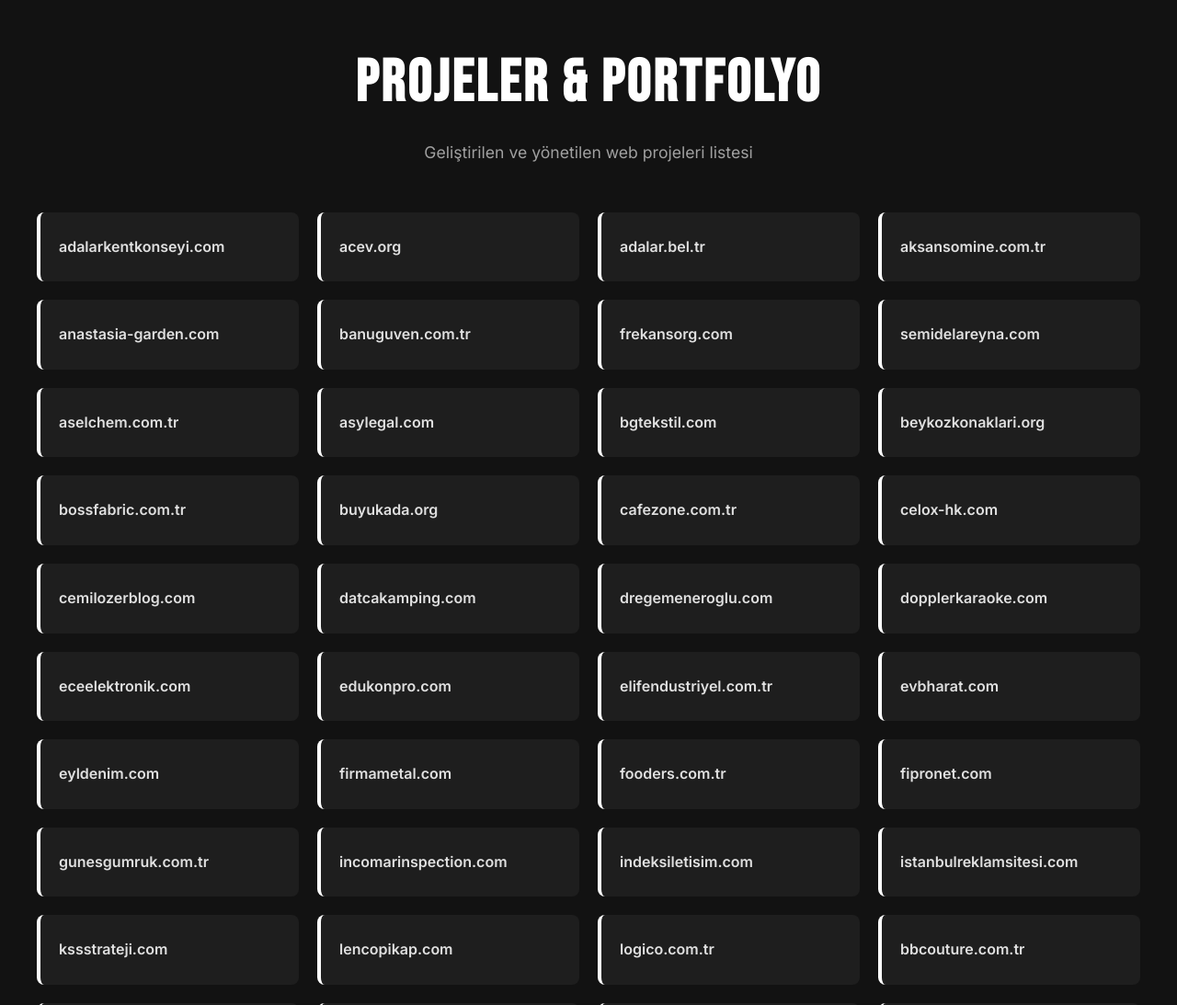
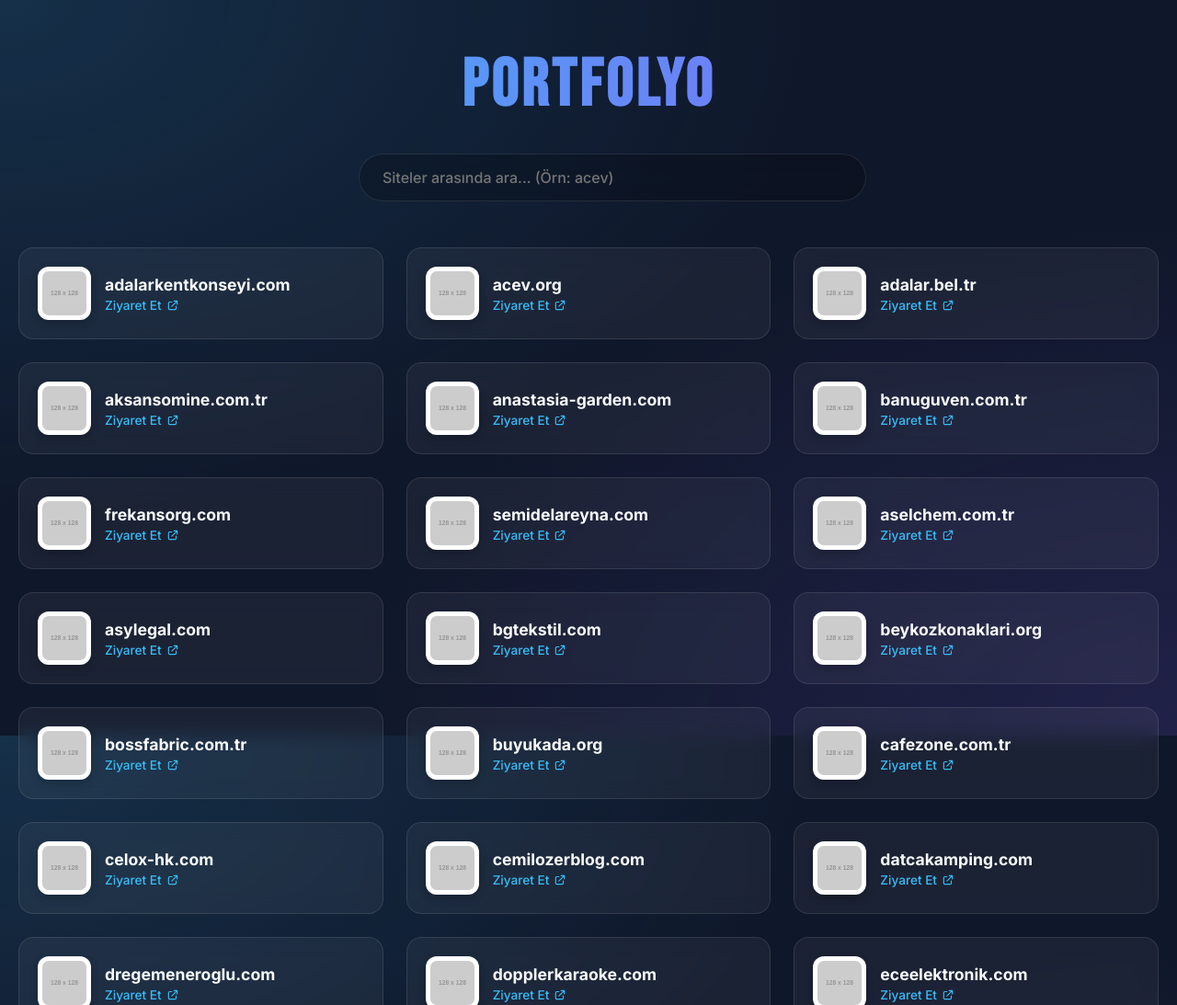
Before and after one commit to yasinnzz/portfolyo, a plain HTML site: page index.html in a window 1280 px wide. Shown: the top 1093 px of the page at 92% size. Drawn offline with Linux system fonts and the light colour scheme; placeholder pictures from the web are drawn by us.

Commit message:
Update index.html

```diff
--- a/index.html
+++ b/index.html
@@ -3,21 +3,34 @@
 <head>
     <meta charset="UTF-8">
     <meta name="viewport" content="width=device-width, initial-scale=1.0">
-    <title>Web Tasarım & Geliştirme Portfolyosu</title>
+    <title>Premium Portfolyo</title>
     <style>
-        @import url('https://fonts.googleapis.com/css2?family=Bebas+Neue&family=Inter:wght@400;600&display=swap');
+        @import url('https://fonts.googleapis.com/css2?family=Bebas+Neue&family=Inter:wght@300;500;700&display=swap');
+
+        :root {
+            --bg-color: #0f172a;
+            --card-bg: rgba(255, 255, 255, 0.05);
+            --card-border: rgba(255, 255, 255, 0.1);
+            --accent: #38bdf8;
+            --text-main: #f8fafc;
+            --text-muted: #94a3b8;
+        }
 
         body {
             font-family: 'Inter', sans-serif;
-            background-color: #121212;
-            color: #ffffff;
+            background-color: var(--bg-color);
+            background-image:
+                radial-gradient(at 0% 0%, rgba(56, 189, 248, 0.15) 0px, transparent 50%),
+                radial-gradient(at 100% 100%, rgba(139, 92, 246, 0.15) 0px, transparent 50%);
+            background-attachment: fixed;
+            color: var(--text-main);
             margin: 0;
-            padding: 40px 20px;
-            line-height: 1.6;
+            padding: 50px 20px;
+            min-height: 100vh;
         }
 
         .container {
-            max-width: 1200px;
+            max-width: 1300px;
             margin: 0 auto;
         }
 
@@ -28,137 +41,205 @@
 
         h1 {
             font-family: 'Bebas Neue', sans-serif;
-            font-size: 4rem;
-            letter-spacing: 3px;
+            font-size: 4.5rem;
+            letter-spacing: 4px;
             margin: 0;
-            color: #ffffff;
-            text-transform: uppercase;
+            background: linear-gradient(to right, #38bdf8, #8b5cf6);
+            -webkit-background-clip: text;
+            -webkit-text-fill-color: transparent;
         }
 
-        p.subtitle {
-            color: #a0a0a0;
-            font-size: 1.1rem;
-            margin-top: 10px;
+        .search-box {
+            margin: 30px auto;
+            max-width: 500px;
+        }
+
+        .search-box input {
+            width: 100%;
+            padding: 15px 25px;
+            border-radius: 30px;
+            border: 1px solid var(--card-border);
+            background: rgba(0, 0, 0, 0.2);
+            color: white;
+            font-family: 'Inter', sans-serif;
+            font-size: 1rem;
+            outline: none;
+            transition: all 0.3s ease;
+            backdrop-filter: blur(10px);
+        }
+
+        .search-box input:focus {
+            border-color: var(--accent);
+            box-shadow: 0 0 15px rgba(56, 189, 248, 0.2);
         }
 
         .portfolio-grid {
             display: grid;
-            grid-template-columns: repeat(auto-fill, minmax(280px, 1fr));
-            gap: 20px;
+            grid-template-columns: repeat(auto-fill, minmax(300px, 1fr));
+            gap: 25px;
         }
 
-        .portfolio-item {
-            background-color: #1e1e1e;
-            padding: 25px 20px;
-            border-radius: 8px;
-            border-left: 4px solid #ffffff;
-            transition: transform 0.3s ease, background-color 0.3s ease;
+        .card {
+            background: var(--card-bg);
+            border: 1px solid var(--card-border);
+            border-radius: 16px;
+            padding: 20px;
             display: flex;
             align-items: center;
-            word-break: break-all;
+            gap: 15px;
+            backdrop-filter: blur(10px);
+            -webkit-backdrop-filter: blur(10px);
+            transition: all 0.4s cubic-bezier(0.175, 0.885, 0.32, 1.275);
+            text-decoration: none;
+            color: var(--text-main);
+            overflow: hidden;
+            position: relative;
         }
 
-        .portfolio-item:hover {
-            transform: translateY(-5px);
-            background-color: #2a2a2a;
-            border-left: 4px solid #4da6ff;
+        .card::before {
+            content: '';
+            position: absolute;
+            top: 0; left: 0; width: 100%; height: 100%;
+            background: linear-gradient(45deg, transparent, rgba(255,255,255,0.03), transparent);
+            transform: translateX(-100%);
+            transition: transform 0.6s ease;
         }
 
-        .portfolio-item a {
-            text-decoration: none;
-            color: #e0e0e0;
-            font-weight: 600;
-            font-size: 1rem;
-            width: 100%;
-            transition: color 0.3s ease;
+        .card:hover {
+            transform: translateY(-8px);
+            border-color: rgba(56, 189, 248, 0.4);
+            box-shadow: 0 15px 30px rgba(0, 0, 0, 0.3), 0 0 20px rgba(56, 189, 248, 0.1);
+            background: rgba(255, 255, 255, 0.08);
         }
 
-        .portfolio-item:hover a {
-            color: #4da6ff;
+        .card:hover::before {
+            transform: translateX(100%);
         }
 
-        /* Responsive Design */
-        @media (max-width: 768px) {
-            h1 { font-size: 3rem; }
-            .portfolio-grid { grid-template-columns: 1fr; }
+        .card-icon {
+            width: 48px;
+            height: 48px;
+            border-radius: 12px;
+            background: #fff;
+            padding: 5px;
+            object-fit: contain;
+            box-shadow: 0 4px 10px rgba(0,0,0,0.2);
         }
+
+        .card-content {
+            flex: 1;
+            min-width: 0;
+        }
+
+        .card-title {
+            font-weight: 700;
+            font-size: 1.1rem;
+            margin: 0 0 4px 0;
+            white-space: nowrap;
+            overflow: hidden;
+            text-overflow: ellipsis;
+        }
+
+        .card-link-text {
+            font-size: 0.85rem;
+            color: var(--accent);
+            margin: 0;
+            display: flex;
+            align-items: center;
+            gap: 5px;
+        }
+
+        .card-link-text svg {
+            width: 14px;
+            height: 14px;
+            transition: transform 0.3s ease;
+        }
+
+        .card:hover .card-link-text svg {
+            transform: translateX(3px) translateY(-3px);
+        }
+
     </style>
 </head>
 <body>
 
     <div class="container">
         <header>
-            <h1>Projeler & Portfolyo</h1>
-            <p class="subtitle">Geliştirilen ve yönetilen web projeleri listesi</p>
+            <h1>Portfolyo</h1>
+            <div class="search-box">
+                <input type="text" id="searchInput" placeholder="Siteler arasında ara... (Örn: acev)">
+            </div>
         </header>
 
-        <div class="portfolio-grid">
-            <div class="portfolio-item"><a href="http://adalarkentkonseyi.com/" target="_blank">adalarkentkonseyi.com</a></div>
-            <div class="portfolio-item"><a href="http://www.acev.org/" target="_blank">acev.org</a></div>
-            <div class="portfolio-item"><a href="http://adalar.bel.tr/" target="_blank">adalar.bel.tr</a></div>
-            <div class="portfolio-item"><a href="http://aksansomine.com.tr/" target="_blank">aksansomine.com.tr</a></div>
-            <div class="portfolio-item"><a href="http://anastasia-garden.com/" target="_blank">anastasia-garden.com</a></div>
-            <div class="portfolio-item"><a href="http://banuguven.com.tr/" target="_blank">banuguven.com.tr</a></div>
-            <div class="portfolio-item"><a href="http://frekansorg.com/" target="_blank">frekansorg.com</a></div>
-            <div class="portfolio-item"><a href="http://semidelareyna.com/" target="_blank">semidelareyna.com</a></div>
-            <div class="portfolio-item"><a href="https://www.aselchem.com.tr/" target="_blank">aselchem.com.tr</a></div>
-            <div class="portfolio-item"><a href="http://asylegal.com/" target="_blank">asylegal.com</a></div>
-            <div class="portfolio-item"><a href="http://bgtekstil.com/" target="_blank">bgtekstil.com</a></div>
-            <div class="portfolio-item"><a href="https://www.beykozkonaklari.org/" target="_blank">beykozkonaklari.org</a></div>
-            <div class="portfolio-item"><a href="https://bossfabric.com.tr/" target="_blank">bossfabric.com.tr</a></div>
-            <div class="portfolio-item"><a href="http://buyukada.org/" target="_blank">buyukada.org</a></div>
-            <div class="portfolio-item"><a href="http://cafezone.com.tr/" target="_blank">cafezone.com.tr</a></div>
-            <div class="portfolio-item"><a href="https://www.celox-hk.com/" target="_blank">celox-hk.com</a></div>
-            <div class="portfolio-item"><a href="https://cemilozerblog.com/" target="_blank">cemilozerblog.com</a></div>
-            <div class="portfolio-item"><a href="https://datcakamping.com/" target="_blank">datcakamping.com</a></div>
-            <div class="portfolio-item"><a href="http://dregemeneroglu.com/" target="_blank">dregemeneroglu.com</a></div>
-            <div class="portfolio-item"><a href="https://dopplerkaraoke.com/" target="_blank">dopplerkaraoke.com</a></div>
-            <div class="portfolio-item"><a href="http://eceelektronik.com/" target="_blank">eceelektronik.com</a></div>
-            <div class="portfolio-item"><a href="http://edukonpro.com/" target="_blank">edukonpro.com</a></div>
-            <div class="portfolio-item"><a href="http://elifendustriyel.com.tr/" target="_blank">elifendustriyel.com.tr</a></div>
-            <div class="portfolio-item"><a href="http://evbharat.com/" target="_blank">evbharat.com</a></div>
-            <div class="portfolio-item"><a href="http://eyldenim.com/" target="_blank">eyldenim.com</a></div>
-            <div class="portfolio-item"><a href="http://firmametal.com/" target="_blank">firmametal.com</a></div>
-            <div class="portfolio-item"><a href="http://fooders.com.tr/" target="_blank">fooders.com.tr</a></div>
-            <div class="portfolio-item"><a href="https://fipronet.com/" target="_blank">fipronet.com</a></div>
-            <div class="portfolio-item"><a href="http://gunesgumruk.com.tr/" target="_blank">gunesgumruk.com.tr</a></div>
-            <div class="portfolio-item"><a href="http://incomarinspection.com/" target="_blank">incomarinspection.com</a></div>
-            <div class="portfolio-item"><a href="http://indeksiletisim.com/" target="_blank">indeksiletisim.com</a></div>
-            <div class="portfolio-item"><a href="https://www.istanbulreklamsitesi.com/" target="_blank">istanbulreklamsitesi.com</a></div>
-            <div class="portfolio-item"><a href="http://kssstrateji.com/" target="_blank">kssstrateji.com</a></div>
-            <div class="portfolio-item"><a href="https://lencopikap.com/" target="_blank">lencopikap.com</a></div>
-            <div class="portfolio-item"><a href="http://logico.com.tr/" target="_blank">logico.com.tr</a></div>
-            <div class="portfolio-item"><a href="https://bbcouture.com.tr/" target="_blank">bbcouture.com.tr</a></div>
-            <div class="portfolio-item"><a href="http://metalcati.com/" target="_blank">metalcati.com</a></div>
-            <div class="portfolio-item"><a href="http://mezikiotel.com/" target="_blank">mezikiotel.com</a></div>
-            <div class="portfolio-item"><a href="http://minisculebyebrar.com/" target="_blank">minisculebyebrar.com</a></div>
-            <div class="portfolio-item"><a href="http://muraterbas.shoes/" target="_blank">muraterbas.shoes</a></div>
-            <div class="portfolio-item"><a href="http://nypgida.com/" target="_blank">nypgida.com</a></div>
-            <div class="portfolio-item"><a href="http://oanhealth.com/" target="_blank">oanhealth.com</a></div>
-            <div class="portfolio-item"><a href="http://oldugumuzgibi.com/" target="_blank">oldugumuzgibi.com</a></div>
-            <div class="portfolio-item"><a href="http://pentadent.org/" target="_blank">pentadent.org</a></div>
-            <div class="portfolio-item"><a href="https://ozsi.org/" target="_blank">ozsi.org</a></div>
-            <div class="portfolio-item"><a href="http://porta.com.tr/" target="_blank">porta.com.tr</a></div>
-            <div class="portfolio-item"><a href="http://prodrive.com.tr/" target="_blank">prodrive.com.tr</a></div>
-            <div class="portfolio-item"><a href="http://plusrsolutions.com/" target="_blank">plusrsolutions.com</a></div>
-            <div class="portfolio-item"><a href="http://pusulagroup.org/" target="_blank">pusulagroup.org</a></div>
-            <div class="portfolio-item"><a href="https://ravandalikadinlar.org/" target="_blank">ravandalikadinlar.org</a></div>
-            <div class="portfolio-item"><a href="https://www.seasoning.design/" target="_blank">seasoning.design</a></div>
-            <div class="portfolio-item"><a href="https://selfflowcounselling.co.uk/" target="_blank">selfflowcounselling.co.uk</a></div>
-            <div class="portfolio-item"><a href="https://www.simyatelier.com/" target="_blank">simyatelier.com</a></div>
-            <div class="portfolio-item"><a href="https://www.sistem-bilgi.com/" target="_blank">sistem-bilgi.com</a></div>
-            <div class="portfolio-item"><a href="https://skylinelojistik.com.tr/" target="_blank">skylinelojistik.com.tr</a></div>
-            <div class="portfolio-item"><a href="https://www.solvento.it/" target="_blank">solvento.it</a></div>
-            <div class="portfolio-item"><a href="http://somineaksesuarcisi.com/" target="_blank">somineaksesuarcisi.com</a></div>
-            <div class="portfolio-item"><a href="http://thecait.com/" target="_blank">thecait.com</a></div>
-            <div class="portfolio-item"><a href="https://turyapigrup.com/" target="_blank">turyapigrup.com</a></div>
-            <div class="portfolio-item"><a href="https://www.velasistem.com/" target="_blank">velasistem.com</a></div>
-            <div class="portfolio-item"><a href="https://www.vonahukuk.com/en/" target="_blank">vonahukuk.com</a></div>
-            <div class="portfolio-item"><a href="http://west801.com/" target="_blank">west801.com</a></div>
-            <div class="portfolio-item"><a href="http://yaprakozer.com/" target="_blank">yaprakozer.com</a></div>
-            <div class="portfolio-item"><a href="http://yeninesilecza.com/" target="_blank">yeninesilecza.com</a></div>
-        </div>
+        <div class="portfolio-grid" id="portfolioGrid">
+            </div>
     </div>
 
+    <script>
+        const sites = [
+            "http://adalarkentkonseyi.com/", "http://www.acev.org/", "http://adalar.bel.tr/", "http://aksansomine.com.tr/",
+            "http://anastasia-garden.com/", "http://banuguven.com.tr/", "http://frekansorg.com/", "http://semidelareyna.com/",
+            "https://www.aselchem.com.tr/", "http://asylegal.com/", "http://bgtekstil.com/", "https://www.beykozkonaklari.org/",
+            "https://bossfabric.com.tr/", "http://buyukada.org/", "http://cafezone.com.tr/", "https://www.celox-hk.com/",
+            "https://cemilozerblog.com/", "https://datcakamping.com/", "http://dregemeneroglu.com/", "https://dopplerkaraoke.com/",
+            "http://eceelektronik.com/", "http://edukonpro.com/", "http://elifendustriyel.com.tr/", "http://evbharat.com/",
+            "http://eyldenim.com/", "http://firmametal.com/", "http://fooders.com.tr/", "https://fipronet.com/",
+            "http://gunesgumruk.com.tr/", "http://incomarinspection.com/", "http://indeksiletisim.com/", "https://www.istanbulreklamsitesi.com/",
+            "http://kssstrateji.com/", "https://lencopikap.com/", "http://logico.com.tr/", "https://bbcouture.com.tr/",
+            "http://metalcati.com/", "http://mezikiotel.com/", "http://minisculebyebrar.com/", "http://muraterbas.shoes/",
+            "http://nypgida.com/", "http://oanhealth.com/", "http://oldugumuzgibi.com/", "http://pentadent.org/",
+            "https://ozsi.org/", "http://porta.com.tr/", "http://prodrive.com.tr/", "http://plusrsolutions.com/",
+            "http://pusulagroup.org/", "https://ravandalikadinlar.org/", "https://www.seasoning.design/", "https://selfflowcounselling.co.uk/",
+            "https://www.simyatelier.com/", "https://www.sistem-bilgi.com/", "https://skylinelojistik.com.tr/", "https://www.solvento.it/",
+            "http://somineaksesuarcisi.com/", "http://thecait.com/", "https://turyapigrup.com/", "https://www.velasistem.com/",
+            "https://www.vonahukuk.com/en/", "http://west801.com/", "http://yaprakozer.com/", "http://yeninesilecza.com/"
+        ];
+
+        const grid = document.getElementById('portfolioGrid');
+        const searchInput = document.getElementById('searchInput');
+
+        // URL'den sadece domain adını çıkaran fonksiyon
+        const cleanDomain = (url) => {
+            return url.replace(/^https?:\/\//, '').replace(/^www\./, '').split('/')[0];
+        };
+
+        const renderSites = (filterText = '') => {
+            grid.innerHTML = '';
+
+            const filteredSites = sites.filter(site =>
+                site.toLowerCase().includes(filterText.toLowerCase())
+            );
+
+            filteredSites.forEach(url => {
+                const domain = cleanDomain(url);
+                // Google Favicon API (128px yüksek çözünürlüklü ikonlar için)
+                const faviconUrl = `https://www.google.com/s2/favicons?domain=${domain}&sz=128`;
+
+                const card = document.createElement('a');
+                card.href = url;
+                card.target = "_blank";
+                card.className = 'card';
+                card.innerHTML = `
+                    <img src="${faviconUrl}" alt="${domain} Logo" class="card-icon" onerror="this.src='https://via.placeholder.com/128?text=🔗'">
+                    <div class="card-content">
+                        <p class="card-title">${domain}</p>
+                        <p class="card-link-text">
+                            Ziyaret Et
+                            <svg fill="none" stroke="currentColor" viewBox="0 0 24 24" xmlns="http://www.w3.org/2000/svg"><path stroke-linecap="round" stroke-linejoin="round" stroke-width="2" d="M10 6H6a2 2 0 00-2 2v10a2 2 0 002 2h10a2 2 0 002-2v-4M14 4h6m0 0v6m0-6L10 14"></path></svg>
+                        </p>
+                    </div>
+                `;
+                grid.appendChild(card);
+            });
+        };
+
+        // Sayfa yüklendiğinde tüm siteleri render et
+        renderSites();
+
+        // Arama çubuğu dinleyicisi
+        searchInput.addEventListener('input', (e) => {
+            renderSites(e.target.value);
+        });
+    </script>
 </body>
 </html>
```
